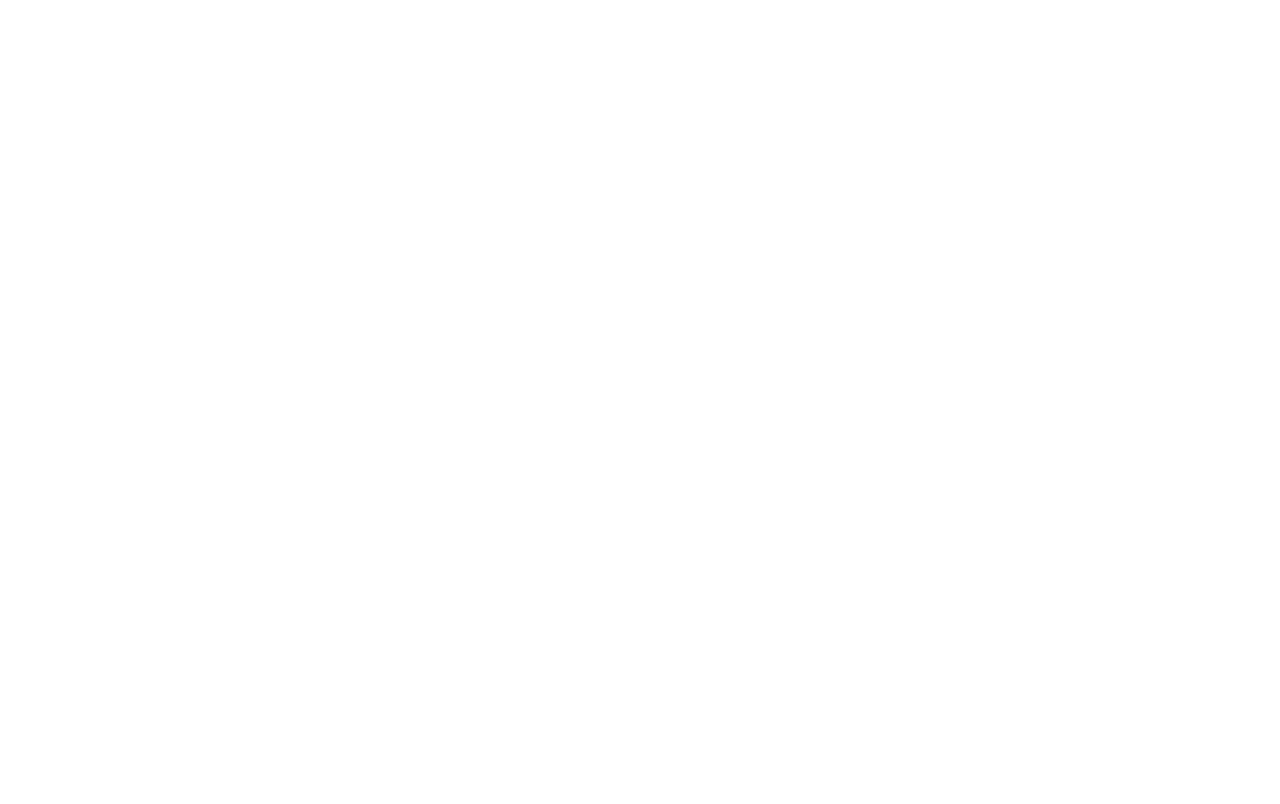
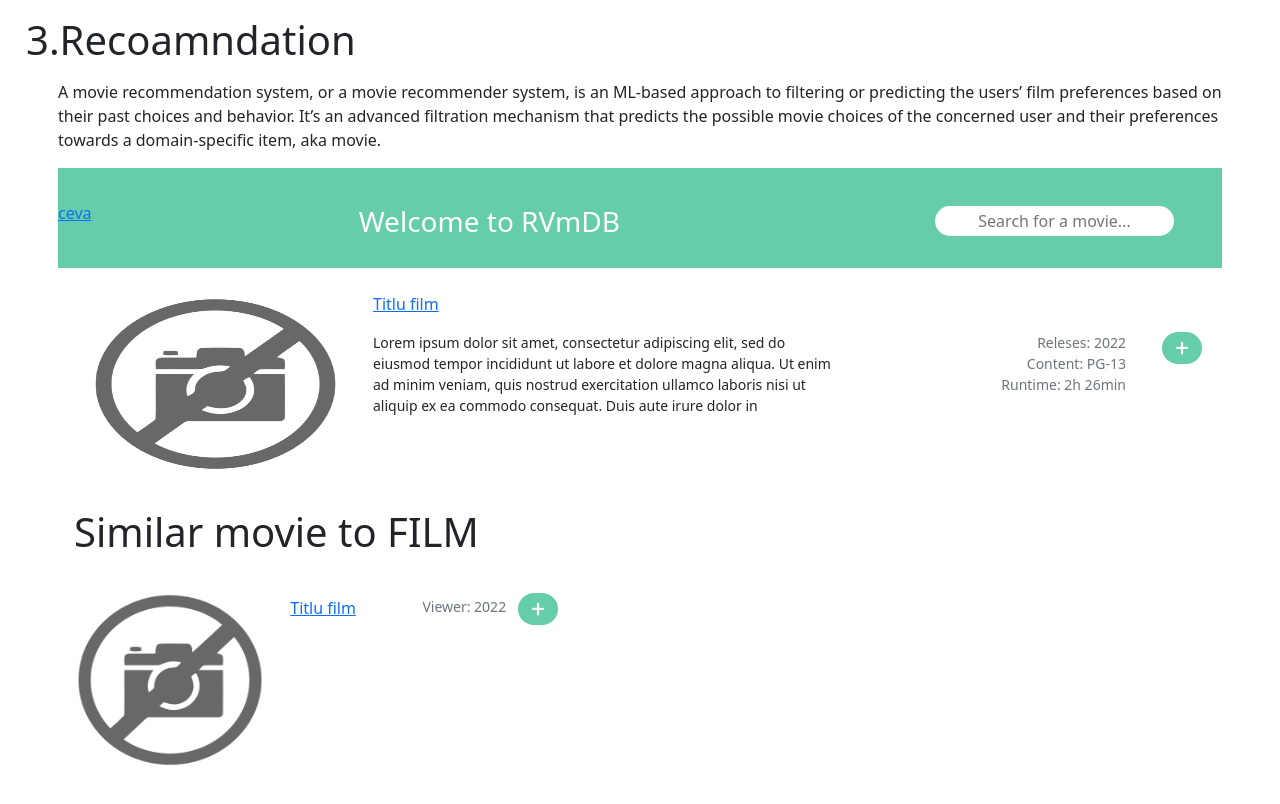
Before and after one commit to Alexandru1099/React-movie, a React (Create React App) app: page /recomandation in a window 1280 px wide. Built offline with nearby package versions, Linux system fonts and the light colour scheme.

Commit message:
add recomandation page

```diff
--- a/src/App.jsx
+++ b/src/App.jsx
@@ -7,6 +7,7 @@
 import SignInPage from "./pages/SignInPage";
 import SignUpPage from "./pages/SignUpPage";
 import SelectMoviePage from "./pages/SelectedMoviePage";
+import RecomandationPage from "./pages/RecomandationPage";
 
 class App extends Component {
   constructor(data) {
@@ -32,6 +33,9 @@
             <Route path="/signup" exact>
               <SignUpPage />
             </Route>
+            <Route path="/recomandation" exact>
+              <RecomandationPage />
+            </Route>
           </Switch>
         </BrowserRouter>
       </div>
--- /dev/null
+++ b/src/components/DetailsMovieSelected.js
@@ -0,0 +1,43 @@
+import React from "react";
+import { Chip } from "@mui/material";
+import photoMovie from "../images/no-image.png";
+
+const DetailsMovieSelected = () => {
+  return (
+    <section>
+      <div className="row m-3">
+        <img className="img w-25 p-0" src={photoMovie} />
+        <div className="card w-75 p-0 border-0">
+          <div className="card-header border-0 bg-white pb-0">
+            <a href="#">Titlu film</a>
+          </div>
+          <div className="card-body row flex-nowrap">
+            <p className="col-7 card-text fs-14">
+              Lorem ipsum dolor sit amet, consectetur adipiscing elit, sed do
+              eiusmod tempor incididunt ut labore et dolore magna aliqua. Ut
+              enim ad minim veniam, quis nostrud exercitation ullamco laboris
+              nisi ut aliquip ex ea commodo consequat. Duis aute irure dolor in
+            </p>
+            <div className="m-4 mt-0 col-auto flex-lg-fill">
+              <p className="text-muted text-end m-0 fs-14">
+                Releses: 2022
+              </p>
+              <p className="text-muted text-end m-0 fs-14">
+                Content: PG-13
+              </p>
+              <p className="text-muted text-end m-0 fs-14">
+                Runtime: 2h 26min
+              </p>
+            </div>
+            <Chip
+              className="text-white fs-4 icon-add"
+              label="+"
+            />
+          </div>
+        </div>
+      </div>
+    </section>
+  );
+};
+
+export default DetailsMovieSelected;
--- /dev/null
+++ b/src/components/Recomandation/Recomandation.js
@@ -0,0 +1,22 @@
+import React from "react";
+import DetailsMovieSelected from "../DetailsMovieSelected";
+import Navbar from "../navbar";
+import SimilarMovies from "./SimilarMovies";
+
+const Recomandation = () => {
+    return (
+        <section>
+            <h1 className="text-strong m-3">3.Recoamndation</h1>
+            <p className="mx-5">A movie recommendation system, or a movie recommender system, is an ML-based approach to filtering or predicting the users’
+                film preferences based on their past choices and behavior. It’s an advanced filtration mechanism that predicts the possible movie
+                choices of the concerned user and their preferences towards a domain-specific item, aka movie.</p>
+            <div className="mx-5"><Navbar /></div>
+            <div className="mx-5">
+                <DetailsMovieSelected />
+                <SimilarMovies />
+            </div>
+        </section>
+    );
+};
+
+export default Recomandation;
--- /dev/null
+++ b/src/components/Recomandation/SimilarMovies.js
@@ -0,0 +1,32 @@
+import React from "react";
+import { Chip } from "@mui/material";
+import photoMovie from "../../images/no-image.png";
+
+const SimilarMovies = () => {
+    return (
+        <section>
+        <div className="card w-75 p-0 border-0">
+          <div className="card-header border-0 bg-white pb-0">
+            <h1 href="#">Similar movie to FILM</h1>
+          </div>
+          <div className="card-body row flex">
+            <img className="img w-25 p-0" src={photoMovie} />
+            <a className="mt-3 col-2">Titlu film</a>
+            <div className="mt-3 mt-0 col-auto p-0">
+              <p className="text-muted text-end m-0 fs-14">
+                Viewer: 2022
+              </p>
+            </div>
+            <div className="mt-2 mt-0 col-auto fs-4">
+              <Chip
+                className="text-white fs-4 icon-add"
+                label="+"
+              />
+            </div>
+          </div>
+        </div>
+        </section>
+    );
+};
+
+export default SimilarMovies;
--- a/src/components/SelectedMovie/SelectedMovie.js
+++ b/src/components/SelectedMovie/SelectedMovie.js
@@ -2,63 +2,15 @@
 import { Link, useHistory } from "react-router-dom";
 import "../components.css";
 import "./selectedMovie.css";
-import { Chip } from "@mui/material";
-import photoMovie from "../../images/no-image.png";
+import DetailsMovieSelected from "../DetailsMovieSelected";
+import SimilarMovies from "../Recomandation/SimilarMovies";
 
 const SelectMovie = () => {
   return (
     <section>
-      <div className="row m-3">
-        <img className="img w-25 p-0" src={photoMovie} />
-        <div className="card w-75 p-0 border-0">
-          <div className="card-header border-0 bg-white pb-0">
-            <a href="#">Titlu film</a>
-          </div>
-          <div className="card-body row flex-nowrap">
-            <p className="col-7 card-text fs-14">
-              Lorem ipsum dolor sit amet, consectetur adipiscing elit, sed do
-              eiusmod tempor incididunt ut labore et dolore magna aliqua. Ut
-              enim ad minim veniam, quis nostrud exercitation ullamco laboris
-              nisi ut aliquip ex ea commodo consequat. Duis aute irure dolor in
-            </p>
-            <div className="m-4 mt-0 col-auto flex-lg-fill">
-              <p className="text-muted text-end m-0 fs-14">
-                Releses: 2022
-              </p>
-              <p className="text-muted text-end m-0 fs-14">
-                Content: PG-13
-              </p>
-              <p className="text-muted text-end m-0 fs-14">
-                Runtime: 2h 26min
-              </p>
-            </div>
-            <Chip
-              className="text-white fs-4 icon-add"
-              label="+"
-            />
-          </div>
-        </div>
-        <div className="card w-75 p-0 border-0">
-          <div className="card-header border-0 bg-white pb-0">
-            <h1 href="#">Similar movie to FILM</h1>
-          </div>
-          <div className="card-body row flex">
-             <img className="img w-25 p-0" src={photoMovie} />
-             <a className="mt-3 col-2">Titlu film</a>
-            <div className="mt-3 mt-0 col-auto p-0">
-              <p className="text-muted text-end m-0 fs-14">
-                Viewer: 2022
-              </p>
-            </div>
-            <div className="mt-2 mt-0 col-auto fs-4">
-            <Chip
-              className="text-white fs-4 icon-add"
-              label="+"
-            />
-            </div>
-          </div>
-        </div>
-      </div>
+      <DetailsMovieSelected />
+      <SimilarMovies />
+        <Link to='/recomandation'><p>recomandation</p></Link>
     </section>
   );
 };
--- /dev/null
+++ b/src/pages/RecomandationPage.js
@@ -0,0 +1,12 @@
+import React from "react";
+import Recomandation from "../components/Recomandation/Recomandation";
+import SimilarMovies from "../components/Recomandation/SimilarMovies";
+
+const RecomandationPage = () => {
+    return (
+        <section>
+        <Recomandation />
+       </section>
+       )
+}
+export default RecomandationPage;
```
